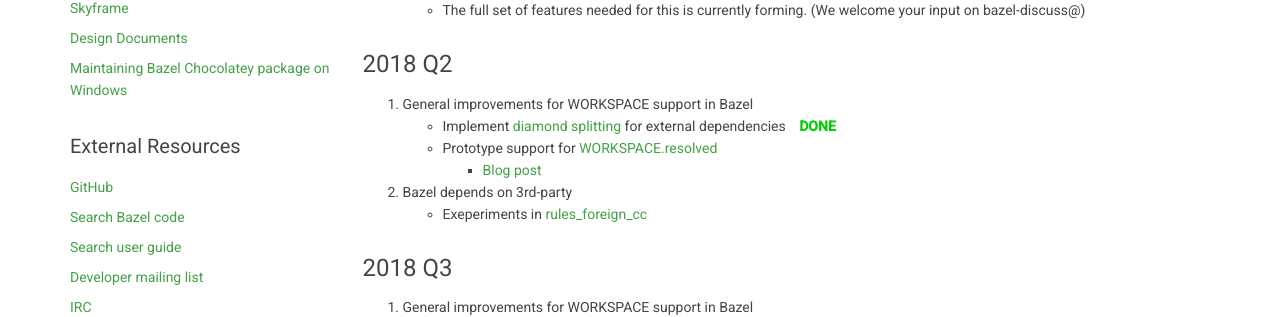
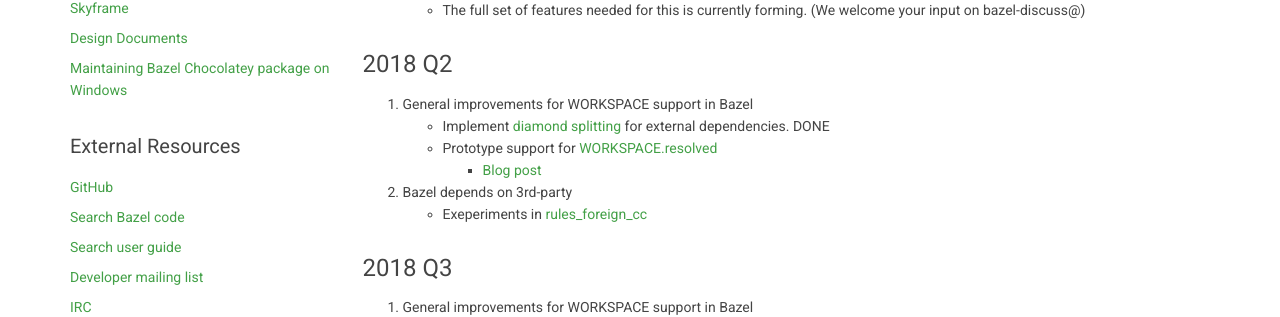
Before and after one commit to bazelbuild/bazel-website, a Jekyll site: the page built from roadmaps/external-deps.md, in a window 1280 px wide. Shown: the part 583-900 px from the top of the page. Built offline with Jekyll 4.4.1, drawn with Linux system fonts in a browser that asks for light colours; nearby versions of some CDN libraries; library files that are not in the unit come from our copies; Markdown is read by kramdown in place of the engine named in the settings; comment, search, counter and statistics services are not loaded; some of the changed lines change nothing that is shown.

Commit message:
Update external-deps.md

```diff
--- a/roadmaps/external-deps.md
+++ b/roadmaps/external-deps.md
@@ -2,28 +2,6 @@
 layout: contribute
 title: Bazel External Deps Roadmap
 ---
-<style>
-  .padbottom { padding-bottom: 10px; }
-  .etabox {
-    background: #EFEFEF;
-    color: #38761D;
-    font-size: 15px;
-    font-weight: bold;
-    display: inline;
-    padding: 6px;
-    margin-right: 10px;
-  }
-  .donestatus {
-    color: #00D000;
-    font-weight: bold;
-    padding-left: 10px;
-  }
-  .inprogressstatus {
-    color: #D0D000;
-    font-weight: bold;
-    padding-left: 10px;
-  }
-</style>
 
 # Bazel External Deps Roadmap
 
@@ -58,7 +36,7 @@
 
 1. General improvements for WORKSPACE support in Bazel
    *   Implement [diamond splitting](https://docs.google.com/document/d/1254CQ8T4Rmeasg4NO1NPail2kLPC50VJ7Ok6JsoSe-c/)
-       for external dependencies <span class="donestatus">DONE</span>
+       for external dependencies. DONE
    *   Prototype support for [WORKSPACE.resolved](https://docs.google.com/document/d/1kVNXcw3nLlfFQRR_87SGOka9DJ8nnawlYHUIK4m3s0I/)
        -   [Blog post](https://blog.bazel.build/2018/07/09/bazel-sync-and-resolved-file.html)
 
```
